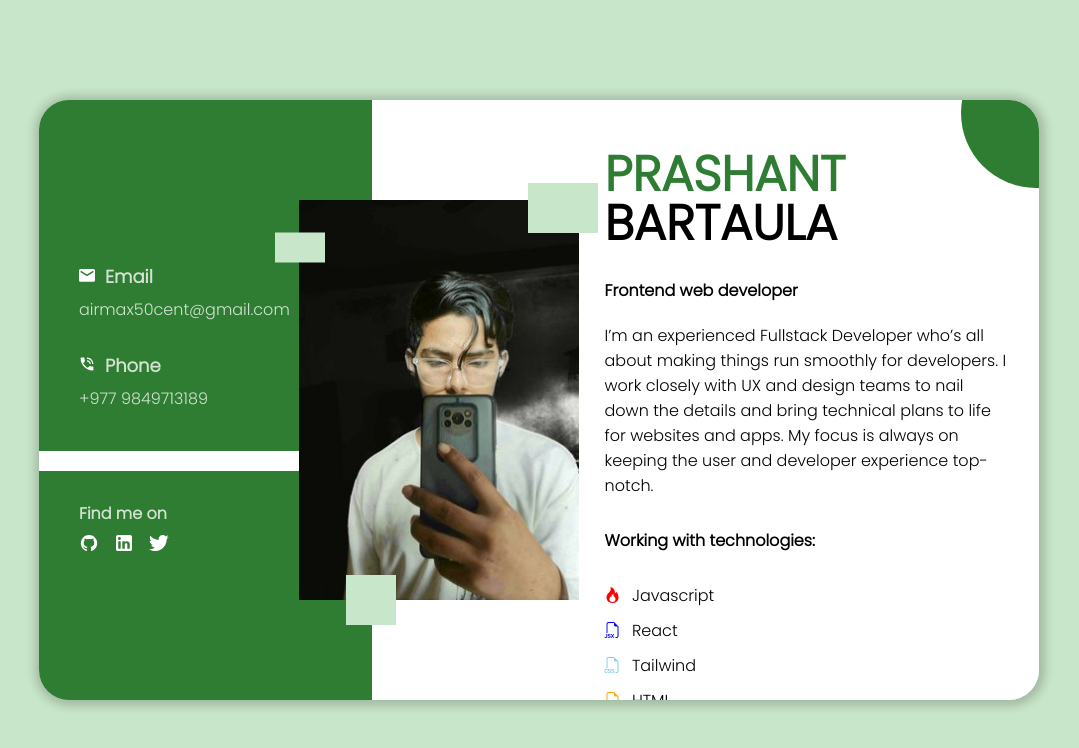
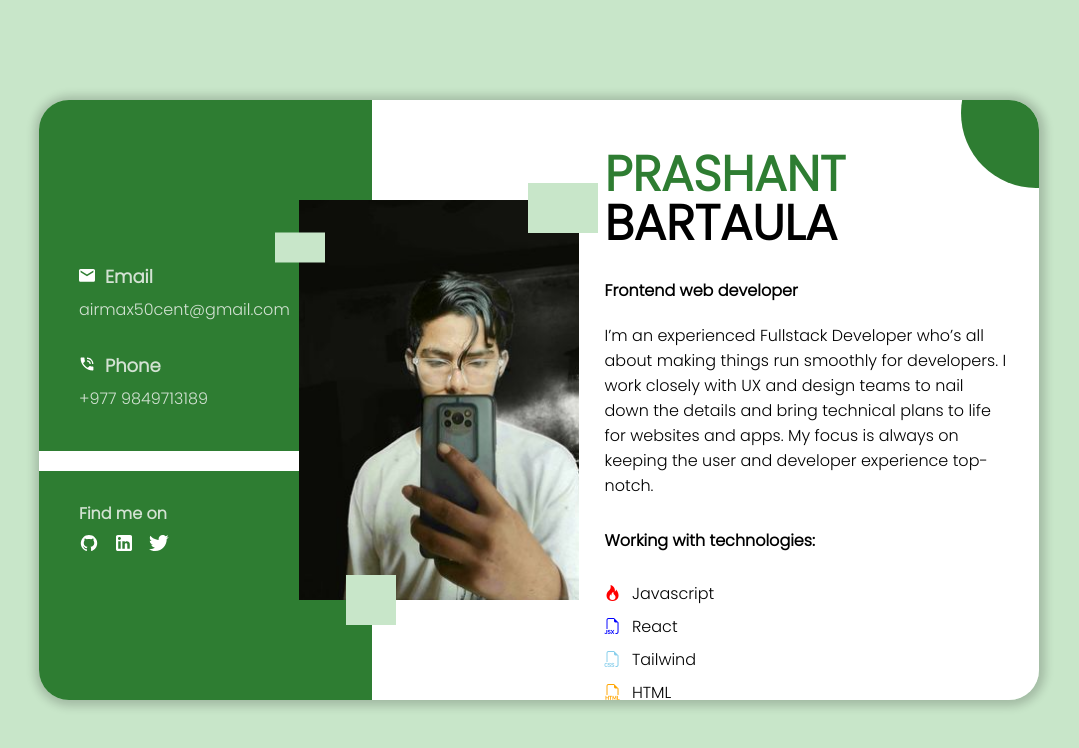
Before and after one commit to I-amPrashant/BusinessCard, a plain HTML site: page index.html in a window 1280 px wide. Shown: the whole page, without its empty margins (101-1180 px from the left). Drawn offline with nearby package versions, Linux system fonts and the light colour scheme.

Commit message:
some modification for responsiveness

```diff
--- a/index.html
+++ b/index.html
@@ -16,7 +16,9 @@
         box-sizing: border-box;
         font-family: "Poppins", sans-serif;
       }
-
+      *::-webkit-scrollbar {
+        width: 0;
+      }
       :root {
         --background-color: #c8e6c9;
         --card-background: #2e7d32;
@@ -32,13 +34,16 @@
         background-color: var(--background-color);
       }
       body {
-        display: flex;
-        justify-content: center;
-        align-items: center;
         overflow-x: hidden;
         padding: 0px;
       }
+      #main-outer{
+        height: 100%;
+        display: flex;
+        align-items: center;
+      }
       #main-wrapper {
+        margin: auto;
         display: grid;
         grid-template-columns: 1fr;
         height: 100%;
@@ -137,11 +142,11 @@
         left: 236px;
         animation: topDown 2s ease-in-out alternate infinite;
       }
-      @keyframes topDown{
-        from{
+      @keyframes topDown {
+        from {
           transform: translateY(15px);
         }
-        to{
+        to {
           transform: translateY(0px);
         }
       }
@@ -156,13 +161,13 @@
         width: 50px;
         bottom: 75px;
         left: 307px;
-        animation: tilt 2s  ease-in-out  alternate infinite;
+        animation: tilt 2s ease-in-out alternate infinite;
       }
-      @keyframes tilt{
-        from{
+      @keyframes tilt {
+        from {
           transform: rotate(10deg);
         }
-        to{
+        to {
           transform: rotate(-10deg);
         }
       }
@@ -182,7 +187,9 @@
           display: flex;
           justify-content: center;
           align-items: center;
-          padding-right: 10px;
+        }
+        #left-image img{
+          object-fit: cover;
         }
         .otherInfo-section {
           padding: 50px 30px 10px 30px;
@@ -192,8 +199,8 @@
         #main-wrapper {
           border-radius: 30px;
           grid-template-columns: 1fr 2fr;
+          max-width: 1000px;
           height: 600px;
-          max-width: 1000px;
         }
         .contact-section {
           grid-template-columns: 1fr;
@@ -205,9 +212,6 @@
         }
         #spacer-div {
           display: block;
-        }
-        body {
-          padding: 10px;
         }
       }
       @media (min-width: 1000px) {
@@ -235,10 +239,11 @@
     </style>
   </head>
   <body>
+    <div id="main-outer">
       <div id="main-wrapper">
         <div class="contact-section">
           <div id="left-image">
-          <img src="photo.jpg" alt="my_pic" />
+            <img src="photo.jpg" alt="my_pic"/>
           </div>
 
           <div id="contact-part">
@@ -299,30 +304,33 @@
               Frontend web developer
             </h2>
             <p style="margin-top: -10px; font-weight: 500">
-            I’m an experienced Fullstack Developer who’s all about making things
-            run smoothly for developers. I work closely with UX and design teams
-            to nail down the details and bring technical plans to life for
-            websites and apps. My focus is always on keeping the user and
-            developer experience top-notch.
+              I’m an experienced Fullstack Developer who’s all about making
+              things run smoothly for developers. I work closely with UX and
+              design teams to nail down the details and bring technical plans to
+              life for websites and apps. My focus is always on keeping the user
+              and developer experience top-notch.
             </p>
 
             <h2 style="font-size: var(--description-size); font-weight: 800">
               Working with technologies:
             </h2>
-          <div id="technology-list" style="margin-top: -10px; font-weight: 500">
-            <p style="margin-top: 10px">
+            <div
+              id="technology-list"
+              style="margin-top: -10px; font-weight: 500"
+            >
+              <p style="margin-top: 8px">
                 <i class="bi bi-fire" style="color: red"></i>
                 <span style="margin-left: 7px">Javascript</span>
               </p>
-            <p style="margin-top: 10px">
+              <p style="margin-top: 8px">
                 <i class="bi bi-filetype-jsx" style="color: blue"></i>
                 <span style="margin-left: 7px">React</span>
               </p>
-            <p style="margin-top: 10px">
+              <p style="margin-top: 8px">
                 <i class="bi bi-filetype-css" style="color: skyblue"></i>
                 <span style="margin-left: 7px">Tailwind</span>
               </p>
-            <p style="margin-top: 10px">
+              <p style="margin-top: 8px">
                 <i class="bi bi-filetype-html" style="color: orange"></i>
                 <span style="margin-left: 7px">HTML</span>
               </p>
@@ -333,5 +341,6 @@
         <span class="box"></span>
         <span class="box"></span>
       </div>
+    </div>
   </body>
 </html>
```
Lines whose indentation alone changed are shown as unchanged.
